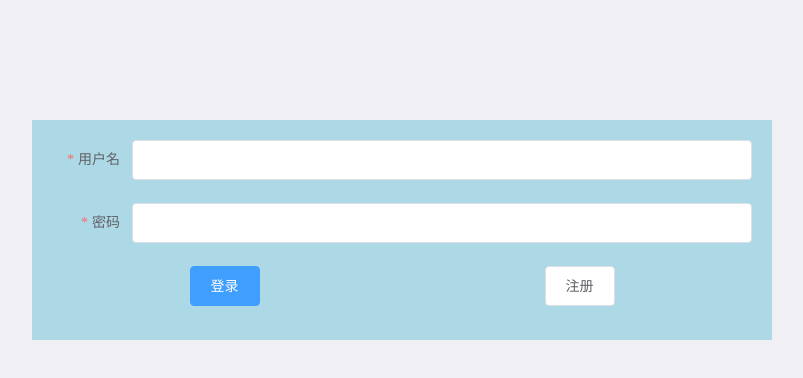
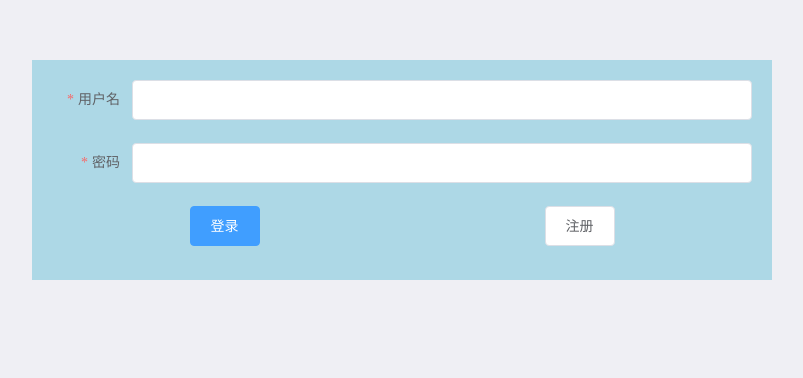
Before and after one commit to jiangxin829/MyAccounter-Manager, a Vue app: page /#/login in a window 1280 px wide. Shown: the part 180-558 px from the top of the page, without its empty margins (238-1041 px from the left). Built offline with nearby package versions, Linux system fonts and the light colour scheme.

Commit message:
调整登录框位置

```diff
--- a/src/views/login/login.vue
+++ b/src/views/login/login.vue
@@ -1,5 +1,6 @@
 <template>
   <div class="container">
+    <div style="height: 30%"></div>
     <div class="login-box">
       <el-form ref="form" :model="form" :rules="rules" label-width="80px">
         <el-form-item label="用户名" prop="userName">
@@ -58,11 +59,12 @@ export default {
 .container {
   display: flex;
   flex: 1;
-  justify-content: center;
+  flex-direction: column;
+  justify-content: flex-start;
   align-items: center;
+  height: 100%;
 }
 .login-box {
-  margin-top: 300px;
   padding: 20px 20px 0;
   width: 700px;
   height: 200px;
```
